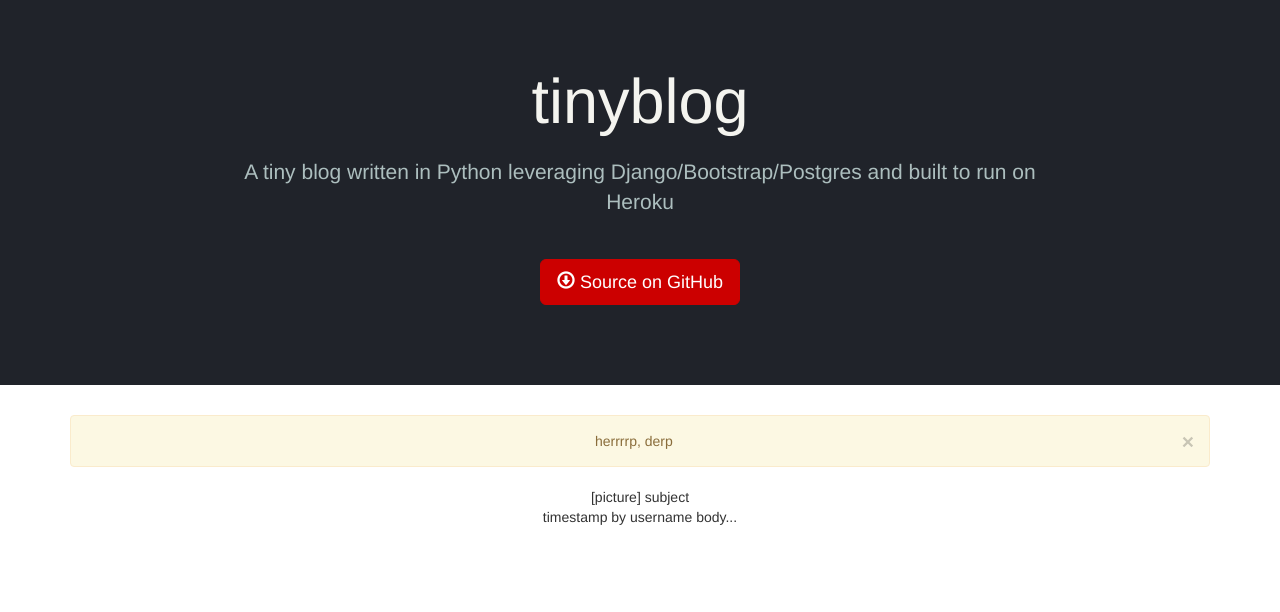
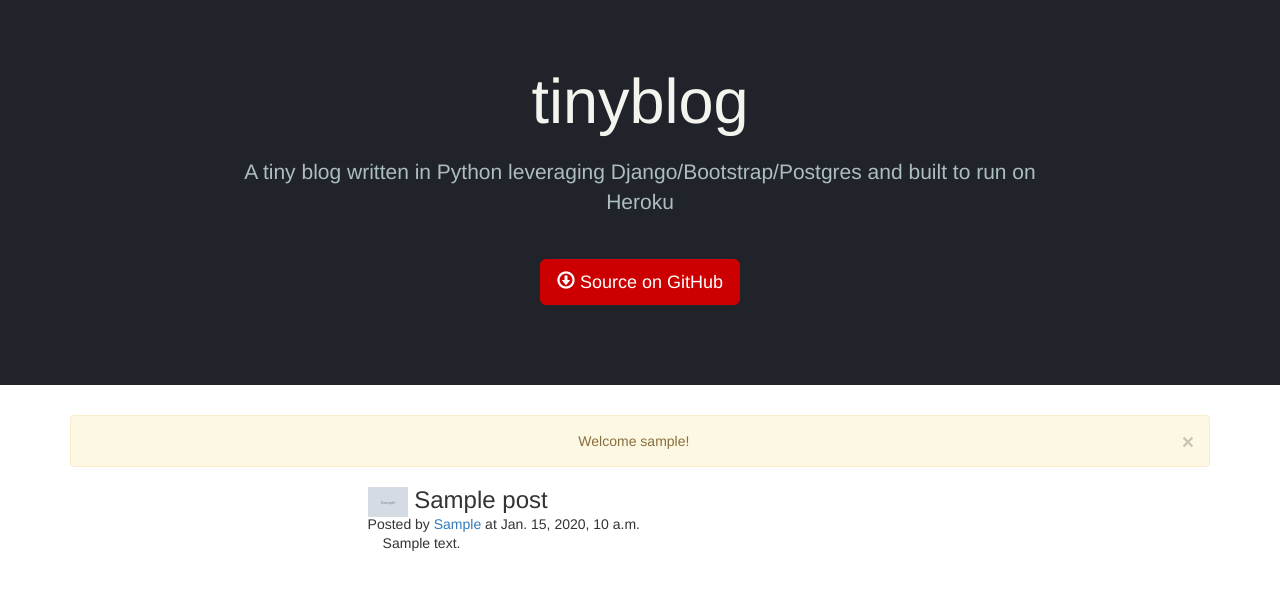
Before and after one commit to berkman/tinyblog, a Django app: page / in a window 1280 px wide. Shown: the part 52-664 px from the top of the page. Run offline with Django 3.2, Linux system fonts and the light colour scheme; a user stored in the database is signed in; tables that the repository leaves empty hold one stand-in row (values such as "Sample post"); grey boxes marked "Sample" are stand-in pictures; some libraries are stand-ins or nearby versions.

Commit message:
model, view, and template changes

```diff
--- a/main/models.py
+++ b/main/models.py
@@ -18,3 +18,8 @@
 
     def __str__(self):
         return self.comment
+
+class User_Attr(models.Model):
+    user = models.OneToOneField(User, on_delete=models.CASCADE)
+    mobile_number = models.CharField(max_length=10, blank=True)
+    photo_url = models.CharField(max_length=200, blank=True)
--- a/main/static/style.css
+++ b/main/static/style.css
@@ -34,3 +34,9 @@
 .jumbotron .lang-logo img {
     max-width: 100%
 }
+
+.table-center
+{
+  margin: 0 auto !important;
+  float: none !important;
+}
--- a/main/templates/index.html
+++ b/main/templates/index.html
@@ -16,10 +16,25 @@
     {{ motd }}
   </div>
   {% endif %}
-  <div class="row text-center">
-    [picture] subject<br />
-    timestamp by username
-    body...
+  <div class="row">
+    <div>
+      <table class="table-center">
+      {% for item in post_results %}
+        <tr>
+            <td class="h3"><img src="{{ item.user.user_attr.photo_url }}" width="40px" /> {{ item.subject }}</td>
+        </tr>
+        <tr>
+          <td class="h5">Posted by <a href="mailto:{{ item.user.email }}">{{ item.user.first_name }}</a> at {{ item.post_date }}</td>
+        </tr>
+        <tr>
+            <td class="col-md-6">{{ item.body }}</td>
+        </tr>
+        <tr><td>&nbsp;</td></tr>
+        <tr><td>&nbsp;</td></tr>
+        <tr><td>&nbsp;</td></tr>
+      {% endfor %}
+      </table>
+    </div>
   </div>
 </div>
 {% endblock %}
--- a/main/views.py
+++ b/main/views.py
@@ -3,14 +3,18 @@
 from django.conf import settings
 
 from .models import Post
+from django.contrib.auth.models import User
 
 
 def index_view(request):
+    post_results = Post.objects.all().order_by('-post_date')
+
     if request.user.is_authenticated():
         return render(request, 'index.html', {'username': request.user.username,
-         'is_admin': request.user.is_staff, 'motd': "herrrrp, derp", 'app_env': getattr(settings, "APP_ENV", None)})
+         'is_admin': request.user.is_staff, 'motd': "Welcome " + request.user.username + "!",
+         'post_results': post_results})
     else:
-        return render(request, 'index.html')
+        return render(request, 'index.html', {'post_results': post_results})
 
 
 def post_view(request):
@@ -22,9 +26,9 @@
 
 def account_view(request):
     if request.user.is_authenticated():
-        return render(request, 'account.html', {'username': request.user.username,
-            'email': request.user.email, 'first_name': request.user.first_name, 'last_name': request.user.last_name,
-            'last_login': request.user.last_login, 'is_admin': request.user.is_staff})
+        user = User.objects.get(email=request.user.email)
+
+        return render(request, 'account.html', {'user': user})
     else:
         return redirect('login')
 
```
Also changed, not shown: main/templates/account.html (+8 -7 lines), main/migrations/0006_auto_20160204_0112.py (added), main/migrations/0007_user.py (added), main/migrations/0008_auto_20160204_0327.py (added), main/migrations/0009_auto_20160204_0339.py (added).
